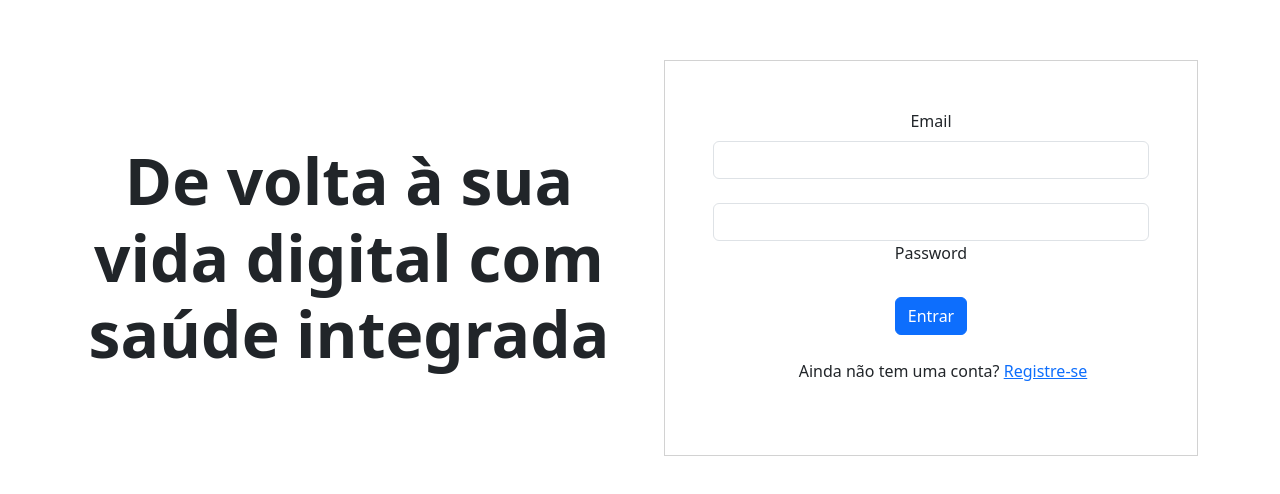
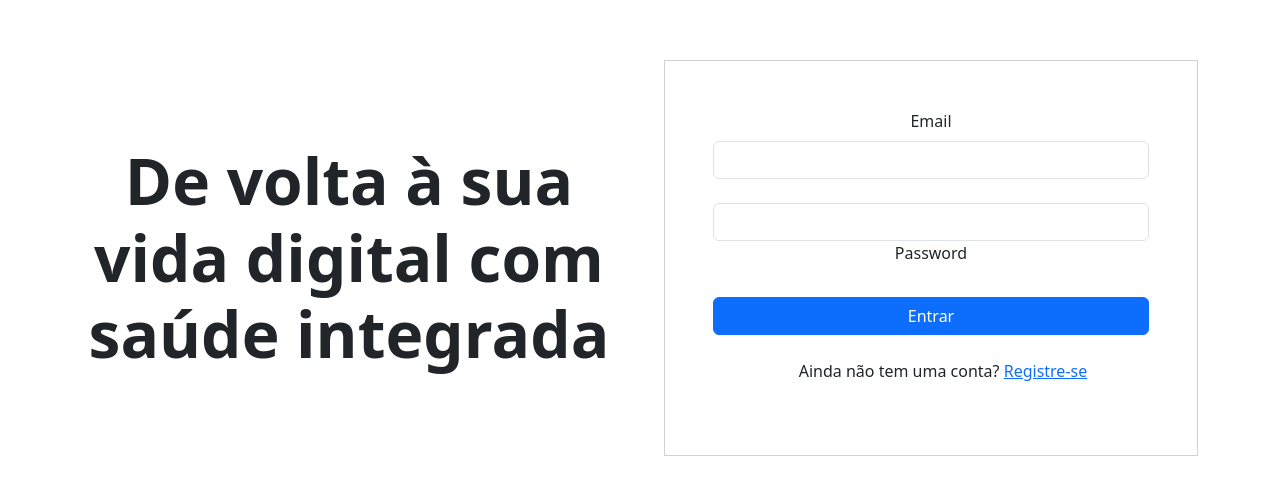
Before and after one commit to Mateus-Pe/ItapeCare, an Angular app in the folder ItapeCare/: page /login in a window 1280 px wide. Shown: the part 118-612 px from the top of the page. Built offline with nearby package versions, Linux system fonts and the light colour scheme.

Commit message:
Sign-in button changed to display block

```diff
--- a/ItapeCare/src/app/login/login.component.html
+++ b/ItapeCare/src/app/login/login.component.html
@@ -22,9 +22,11 @@
                     <label class="form-label" for="form3Example4">Password</label>
                   </div>
 
-                  <button type="submit" class="btn btn-primary btn-block mb-4">
-                    Entrar
-                  </button>
+                  <div class="d-grid">
+                    <button type="submit" class="btn btn-primary btn-block mb-4 ">
+                      Entrar
+                    </button>
+                  </div>
 
                   <div class="form-check d-flex justify-content-center mb-4">
                     <label class="form-check-label" for="form2Example33">
```
